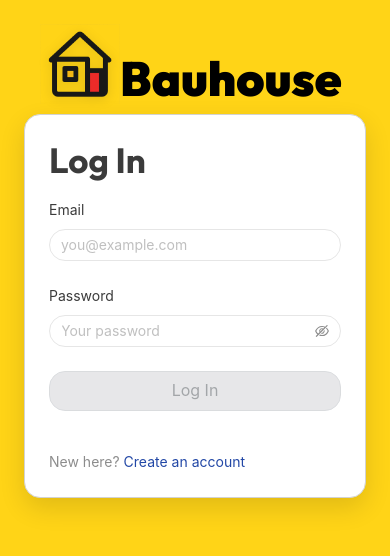
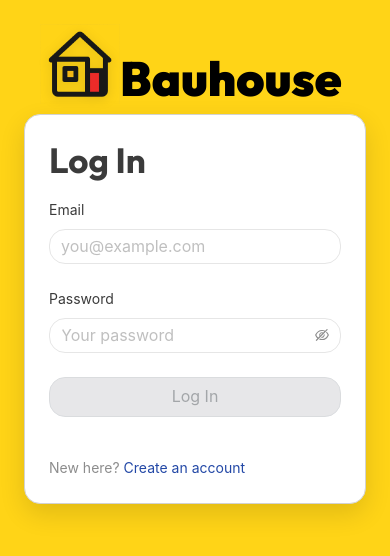
Before and after one commit to janvillarosa/gracie-app, a React (Vite) app in the folder frontend/: page /login in a window 390 px wide. Shown: the top 556 px of the page. Built offline with nearby package versions, Linux system fonts and the light colour scheme.

Commit message:
Fix keyboard auto-zooming on mobile

```diff
--- a/frontend/index.html
+++ b/frontend/index.html
@@ -2,7 +2,7 @@
 <html lang="en">
   <head>
     <meta charset="UTF-8" />
-    <meta name="viewport" content="width=device-width, initial-scale=1.0" />
+    <meta name="viewport" content="width=device-width, initial-scale=1.0, maximum-scale=1.0, user-scalable=0" />
     <title>Bauhouse</title>
     <link rel="preconnect" href="https://fonts.googleapis.com">
     <link rel="preconnect" href="https://fonts.gstatic.com" crossorigin>
--- a/frontend/src/styles.css
+++ b/frontend/src/styles.css
@@ -86,6 +86,25 @@ body {
   background: var(--bg);
   color: var(--text);
   font-family: ui-sans-serif, system-ui, -apple-system, Segoe UI, Roboto, Helvetica, Arial, "Apple Color Emoji", "Segoe UI Emoji";
+}
+
+/* Prevent iOS/Android auto-zoom on input focus */
+input,
+textarea,
+select,
+.ant-input,
+.ant-select-selection-item,
+.ant-input-affix-wrapper input {
+  font-size: 16px !important;
+}
+
+/* Improve tap responsiveness on interactive elements */
+button,
+input,
+textarea,
+select,
+a {
+  touch-action: manipulation;
 }
 
 /* Auth pages */
```
